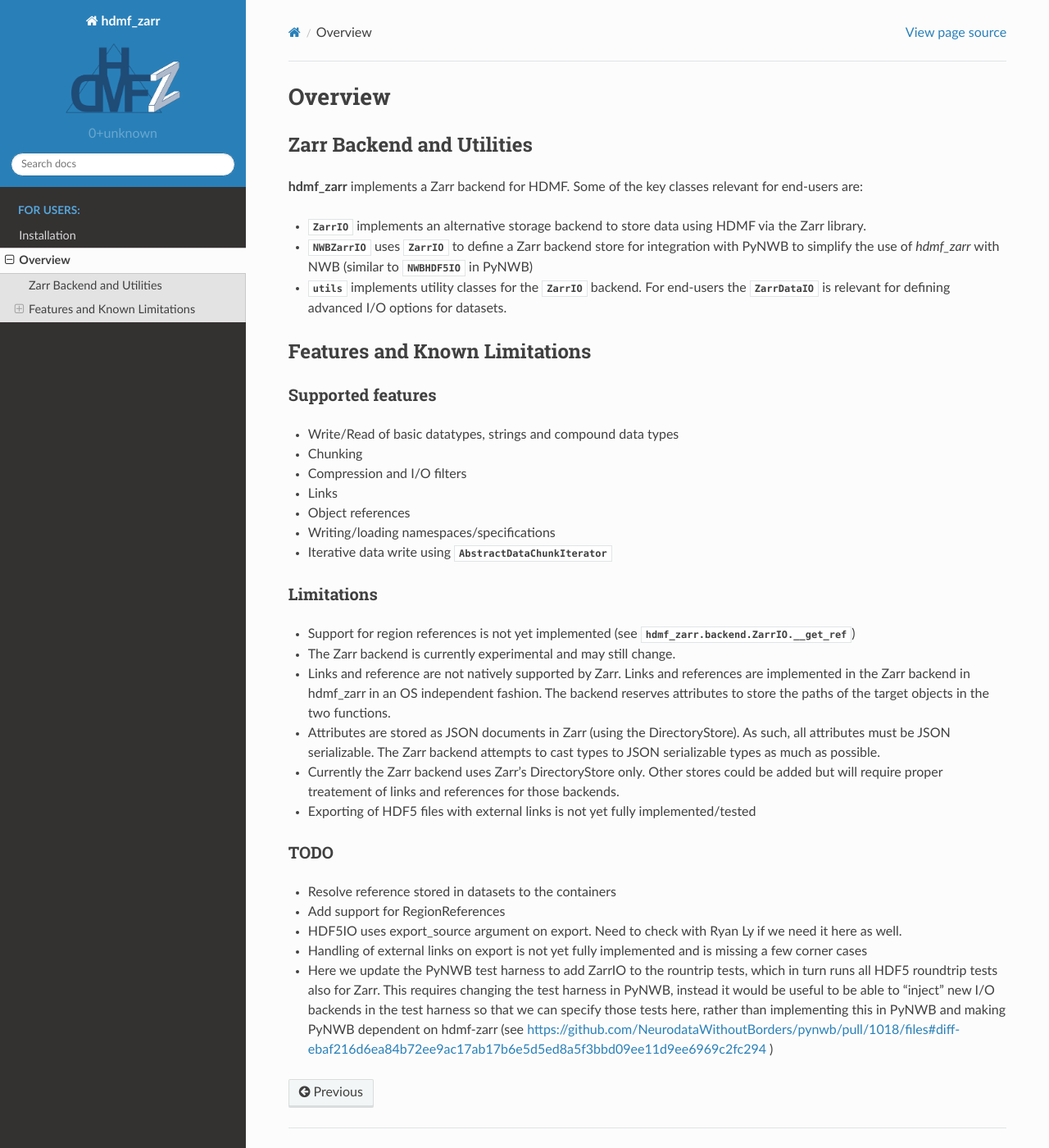
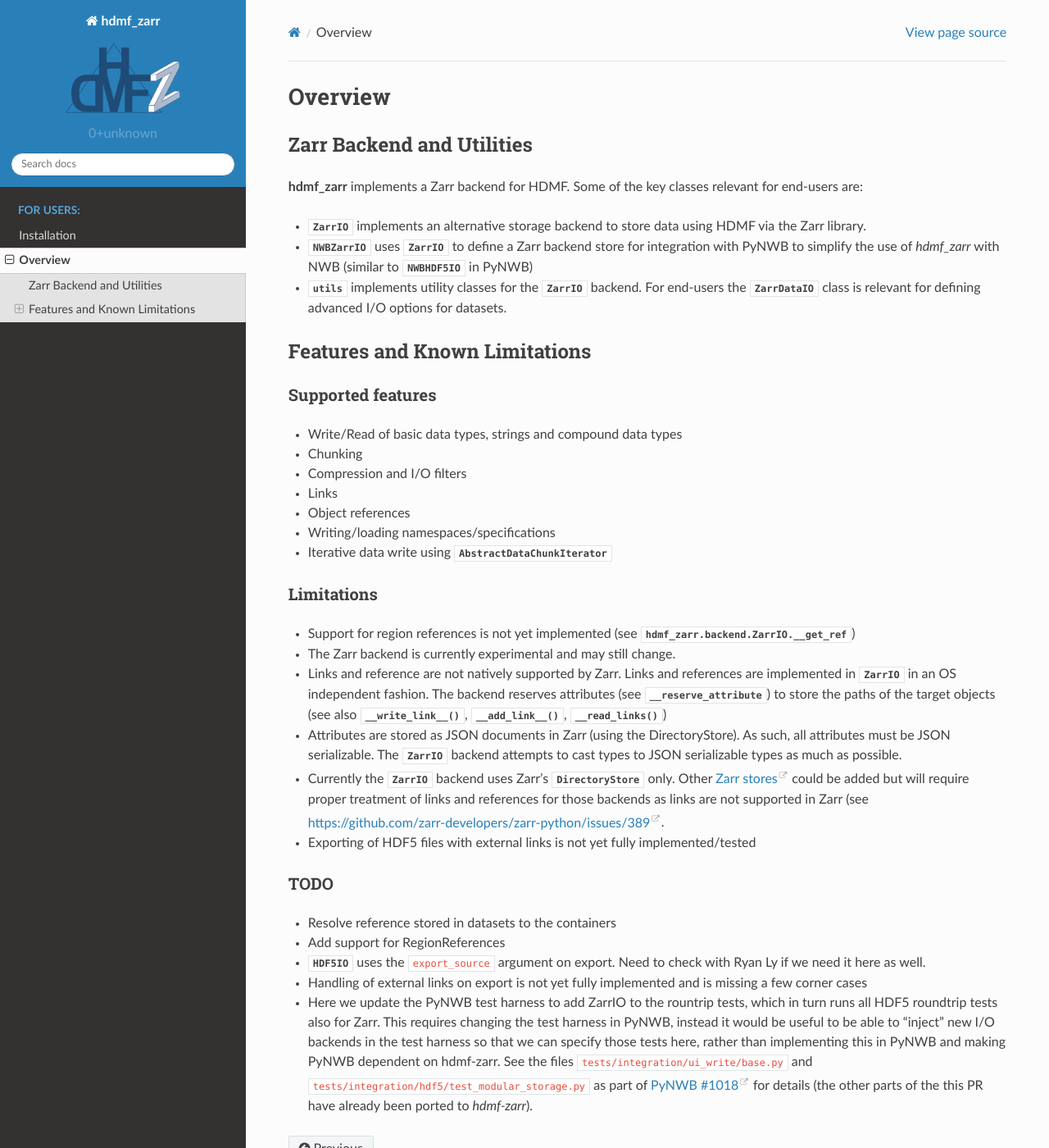
Before and after one commit to hdmf-dev/hdmf-zarr, a Sphinx documentation site: the page built from docs/source/overview.rst, in a window 1280 px wide and 1400 px high. Shown: the whole window at 82% size. Built offline with Sphinx 7.4.7 and the Read the Docs theme 2.0.0, drawn with Linux system fonts in a browser that asks for light colours; pages that are not in the unit, such as notebooks, are missing from menus.

Commit message:
Minor fixes and enhancements for the docs (#33)
* Add missing docstring for ZarrReference

* Fix minor formatting in .gitignore

* Add RTD theme formatting options and zarr intersphinx

* Add missing links and minor edits in docs

```diff
--- a/docs/source/conf.py
+++ b/docs/source/conf.py
@@ -82,6 +82,7 @@
     'pandas': ('https://pandas.pydata.org/pandas-docs/stable/', None),
     'hdmf': ('https://hdmf.readthedocs.io/en/stable/', None),
     'pynwb': ('https://pynwb.readthedocs.io/en/stable/', None),
+    'zarr': ('https://zarr.readthedocs.io/en/stable/', None)
 }
 
 # Add any paths that contain templates here, relative to this directory.
@@ -108,6 +109,21 @@
 #
 html_theme = "sphinx_rtd_theme"
 html_theme_path = [sphinx_rtd_theme.get_html_theme_path()]
+
+html_theme_options = {
+    'logo_only': False,  # Only show the hdmf-zarr logo without the documentation title
+    'display_version': True,
+    'prev_next_buttons_location': 'bottom',  # Show previous/next button at the bottom
+    'style_external_links': True,  # Add marker to indicate external links
+    'vcs_pageview_mode': '',
+    # 'style_nav_header_background': '#0281b8',
+    # Toc options
+    'collapse_navigation': True,
+    'sticky_navigation': True,
+    'navigation_depth': 4,
+    'includehidden': True,
+    'titles_only': False
+}
 
 # Add any paths that contain custom static files (such as style sheets) here,
 # relative to this directory. They are copied after the builtin static files,
--- a/docs/source/index.rst
+++ b/docs/source/index.rst
@@ -8,7 +8,7 @@
 
 **hdmf_zarr** implements a Zarr backend for `HDMF <https://hdmf.readthedocs.io>`_ as well as
 convenience classes for integration of Zarr with `PyNWB <https://pynwb.readthedocs.io>`_ to
-support writing of NWB files to Zarr.
+support writing of NWB files to `Zarr <https://zarr.readthedocs.io/en/stable/>`_.
 
 Citing hdmf-zarr
 ^^^^^^^^^^^^^^^^
--- a/docs/source/overview.rst
+++ b/docs/source/overview.rst
@@ -8,7 +8,7 @@
 
 * :py:class:`~hdmf_zarr.backend.ZarrIO` implements an alternative storage backend to store data using HDMF via the Zarr library.
 * :py:class:`~hdmf_zarr.nwb.NWBZarrIO` uses :py:class:`~hdmf_zarr.backend.ZarrIO` to define a Zarr backend store for integration with PyNWB to simplify the use of `hdmf_zarr` with NWB (similar to :py:class:`~pynwb.NWBHDF5IO` in PyNWB)
-* :py:mod:`~hdmf_zarr.utils` implements utility classes for the :py:class:`~hdmf_zarr.backend.ZarrIO` backend. For end-users the :py:class:`~hdmf_zarr.utils.ZarrDataIO` is relevant for defining advanced I/O options for datasets.
+* :py:mod:`~hdmf_zarr.utils` implements utility classes for the :py:class:`~hdmf_zarr.backend.ZarrIO` backend. For end-users the :py:class:`~hdmf_zarr.utils.ZarrDataIO` class is relevant for defining advanced I/O options for datasets.
 
 Features and Known Limitations
 ------------------------------
@@ -16,7 +16,7 @@
 Supported features
 ^^^^^^^^^^^^^^^^^^^
 
-- Write/Read of basic datatypes, strings and compound data types
+- Write/Read of basic data types, strings and compound data types
 - Chunking
 - Compression and I/O filters
 - Links
@@ -29,10 +29,9 @@
 
 - Support for region references is not yet implemented  (see :py:class:`hdmf_zarr.backend.ZarrIO.__get_ref`)
 - The Zarr backend is currently experimental and may still change.
-- Links and reference are not natively supported by Zarr. Links and references are implemented in the Zarr backend in hdmf_zarr in an OS independent fashion. The backend reserves attributes to store the paths of the target objects in the two functions.
-- Attributes are stored as JSON documents in Zarr (using the DirectoryStore). As such, all attributes must be JSON serializable. The Zarr backend attempts to cast types to JSON serializable types as much as possible.
-- Currently the Zarr backend uses Zarr's DirectoryStore only. Other stores could be added but will require proper treatement of links and references for those backends.
-
+- Links and reference are not natively supported by Zarr. Links and references are implemented in :py:class:`~hdmf_zarr.backend.ZarrIO` in an OS independent fashion. The backend reserves attributes (see :py:attr:`~hdmf_zarr.backend.ZarrIO.__reserve_attribute`) to store the paths of the target objects (see also  :py:meth:`~hdmf_zarr.backend.ZarrIO.__write_link__`, :py:meth:`~hdmf_zarr.backend.ZarrIO.__add_link__`, :py:meth:`~hdmf_zarr.backend.ZarrIO.__read_links`)
+- Attributes are stored as JSON documents in Zarr (using the DirectoryStore). As such, all attributes must be JSON serializable. The :py:class:`~hdmf_zarr.backend.ZarrIO` backend attempts to cast types to JSON serializable types as much as possible.
+- Currently the :py:class:`~hdmf_zarr.backend.ZarrIO` backend uses Zarr's :py:class:`~zarr.storage.DirectoryStore` only. Other `Zarr stores <https://zarr.readthedocs.io/en/stable/api/storage.html>`_ could be added but will require proper treatment of links and references for those backends as links are not supported in Zarr (see `https://github.com/zarr-developers/zarr-python/issues/389 <https://github.com/zarr-developers/zarr-python/issues/389>`_.
 - Exporting of HDF5 files with external links is not yet fully implemented/tested
 
 TODO
@@ -40,6 +39,6 @@
 
 - Resolve reference stored in datasets to the containers
 - Add support for RegionReferences
-- HDF5IO uses export_source argument on export. Need to check with Ryan Ly if we need it here as well.
+- :py:class:`~hdmf.backends.hdf5.h5tools.HDF5IO` uses the ``export_source`` argument on export. Need to check with Ryan Ly if we need it here as well.
 - Handling of  external links on export is not yet fully implemented and is missing a few corner cases
-- Here we update the PyNWB test harness to add ZarrIO to the rountrip tests, which in turn runs all HDF5 roundtrip tests also for Zarr. This requires changing the test harness in PyNWB, instead it would be useful to be able to "inject" new I/O backends in the test harness so that we can specify those tests here, rather than implementing this in PyNWB and making PyNWB dependent on hdmf-zarr (see https://github.com/NeurodataWithoutBorders/pynwb/pull/1018/files#diff-ebaf216d6ea84b72ee9ac17ab17b6e5d5ed8a5f3bbd09ee11d9ee6969c2fc294 )
+- Here we update the PyNWB test harness to add ZarrIO to the rountrip tests, which in turn runs all HDF5 roundtrip tests also for Zarr. This requires changing the test harness in PyNWB, instead it would be useful to be able to "inject" new I/O backends in the test harness so that we can specify those tests here, rather than implementing this in PyNWB and making PyNWB dependent on hdmf-zarr. See the files ``tests/integration/ui_write/base.py`` and ``tests/integration/hdf5/test_modular_storage.py`` as part of `PyNWB #1018 <https://github.com/NeurodataWithoutBorders/pynwb/pull/1018/files>`_ for details (the other parts of the this PR have already been ported to *hdmf-zarr*).
```
Also changed, not shown: 3 other files.
